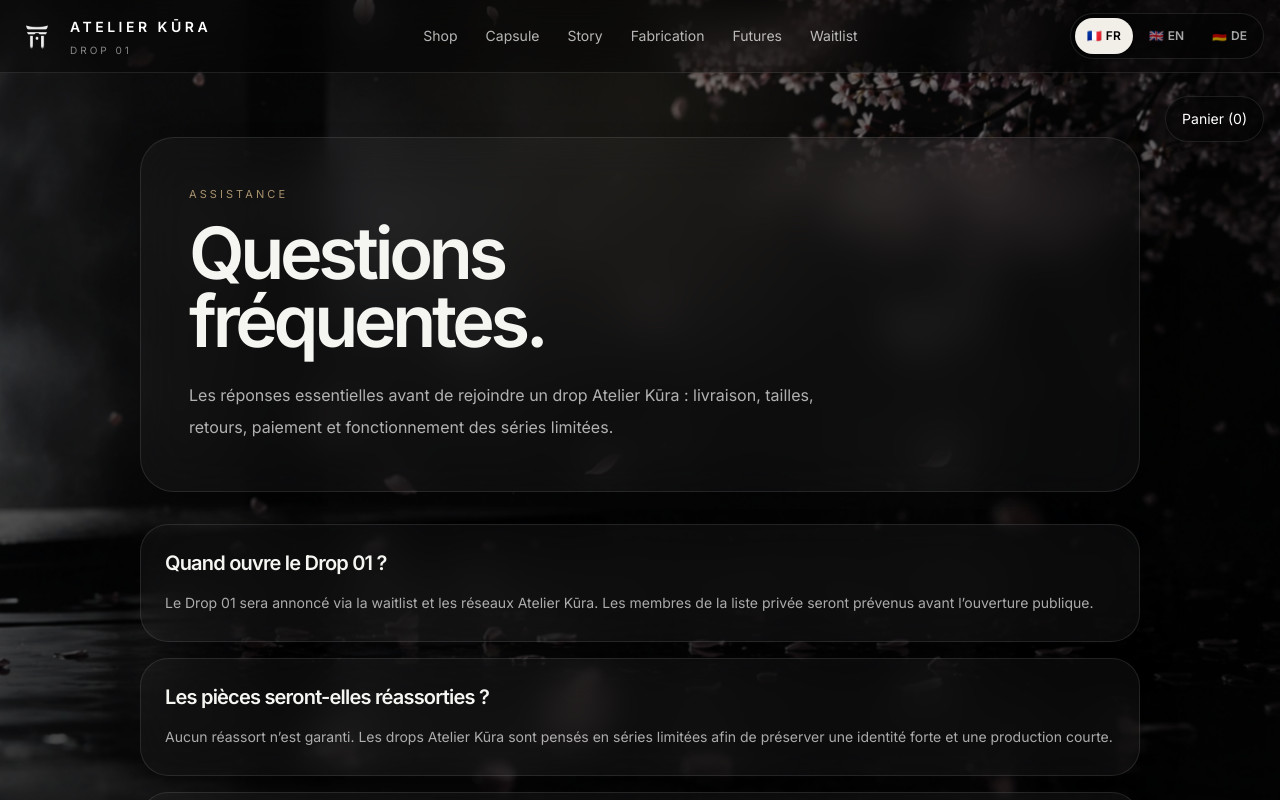
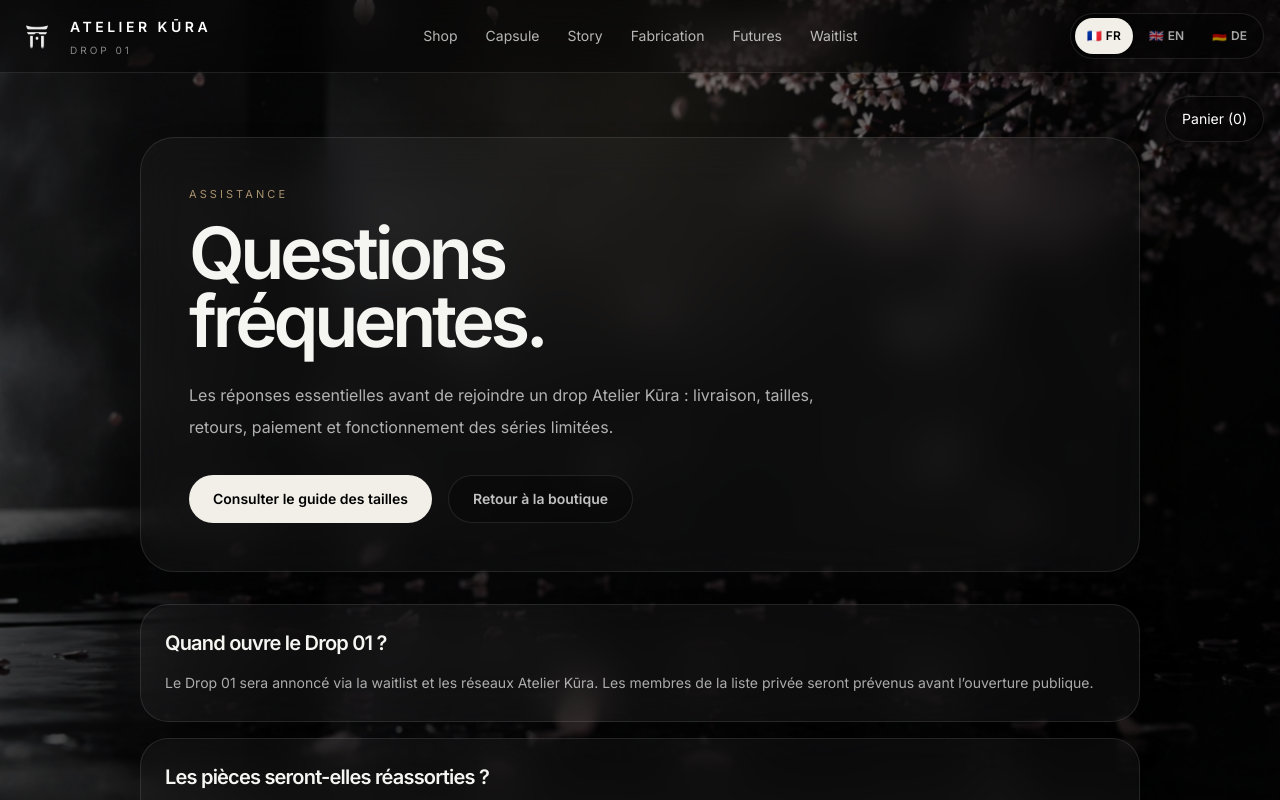
Before and after one commit to alexis54230nancy-boop/atelier-kura, a Next.js app: page /faq in a window 1280 px wide. Shown: the top 800 px of the page. Built offline with nearby package versions, Linux system fonts and the light colour scheme.

Commit message:
add multilingual premium FAQ page

```diff
--- a/app/faq/page.tsx
+++ b/app/faq/page.tsx
@@ -1,45 +1,132 @@
+"use client";
+
+import Link from "next/link";
 import Navbar from "../../components/Navbar";
 import Footer from "../../components/Footer";
+import { useI18n } from "../../components/LanguageProvider";
 
-const faqs = [
+export default function FaqPage() {
+  const { language } = useI18n();
+
+  const copy = {
+    eyebrow: {
+      fr: "Assistance",
+      en: "Assistance",
+      de: "Hilfe",
+    },
+    titleLine1: {
+      fr: "Questions",
+      en: "Frequently",
+      de: "Häufige",
+    },
+    titleLine2: {
+      fr: "fréquentes.",
+      en: "asked questions.",
+      de: "Fragen.",
+    },
+    intro: {
+      fr: "Les réponses essentielles avant de rejoindre un drop Atelier Kūra : livraison, tailles, retours, paiement et fonctionnement des séries limitées.",
+      en: "Essential answers before joining an Atelier Kūra drop: shipping, sizing, returns, payment and how limited series work.",
+      de: "Die wichtigsten Antworten vor einem Atelier Kūra Drop: Versand, Größen, Retouren, Zahlung und das Prinzip limitierter Serien.",
+    },
+    sizeGuideCta: {
+      fr: "Consulter le guide des tailles",
+      en: "View size guide",
+      de: "Größenguide ansehen",
+    },
+    shopCta: {
+      fr: "Retour à la boutique",
+      en: "Back to shop",
+      de: "Zurück zum Shop",
+    },
+    items: [
       {
-    question: "Quand ouvre le Drop 01 ?",
-    answer:
-      "Le Drop 01 sera annoncé via la waitlist et les réseaux Atelier Kūra. Les membres de la liste privée seront prévenus avant l’ouverture publique.",
+        question: {
+          fr: "Quand ouvre le Drop 01 ?",
+          en: "When does Drop 01 open?",
+          de: "Wann öffnet Drop 01?",
+        },
+        answer: {
+          fr: "Le Drop 01 sera annoncé via la waitlist et les réseaux Atelier Kūra. Les membres de la liste privée seront prévenus avant l’ouverture publique.",
+          en: "Drop 01 will be announced through the waitlist and Atelier Kūra channels. Members of the private list will be notified before the public opening.",
+          de: "Drop 01 wird über die Warteliste und die Kanäle von Atelier Kūra angekündigt. Mitglieder der privaten Liste werden vor dem öffentlichen Start informiert.",
+        },
       },
       {
-    question: "Les pièces seront-elles réassorties ?",
-    answer:
-      "Aucun réassort n’est garanti. Les drops Atelier Kūra sont pensés en séries limitées afin de préserver une identité forte et une production courte.",
+        question: {
+          fr: "Les pièces seront-elles réassorties ?",
+          en: "Will pieces be restocked?",
+          de: "Werden die Teile nachproduziert?",
+        },
+        answer: {
+          fr: "Aucun réassort n’est garanti. Les drops Atelier Kūra sont pensés en séries limitées afin de préserver une identité forte et une production courte.",
+          en: "No restock is guaranteed. Atelier Kūra drops are designed as limited series to preserve a strong identity and short production runs.",
+          de: "Ein Restock ist nicht garantiert. Atelier Kūra Drops sind als limitierte Serien konzipiert, um eine starke Identität und kurze Produktionsläufe zu bewahren.",
+        },
       },
       {
-    question: "Où livrez-vous ?",
-    answer:
-      "Atelier Kūra livre en France, au Luxembourg et en Belgique. Les options de livraison sont affichées au moment du paiement.",
+        question: {
+          fr: "Où livrez-vous ?",
+          en: "Where do you ship?",
+          de: "Wohin liefert ihr?",
+        },
+        answer: {
+          fr: "Atelier Kūra livre en France, au Luxembourg et en Belgique. Les options de livraison sont affichées au moment du paiement.",
+          en: "Atelier Kūra ships to France, Luxembourg and Belgium. Shipping options are displayed at checkout.",
+          de: "Atelier Kūra liefert nach Frankreich, Luxemburg und Belgien. Die Versandoptionen werden beim Checkout angezeigt.",
+        },
       },
       {
-    question: "Quels sont les délais de livraison ?",
-    answer:
-      "Les délais estimés sont généralement de 3 à 6 jours ouvrés après préparation de la commande. En cas de précommande, le délai peut être plus long et sera indiqué sur la fiche produit.",
+        question: {
+          fr: "Quels sont les délais de livraison ?",
+          en: "What are the delivery times?",
+          de: "Wie lange dauert die Lieferung?",
+        },
+        answer: {
+          fr: "Les délais estimés sont généralement de 3 à 6 jours ouvrés après préparation de la commande. En cas de précommande, le délai peut être plus long et sera indiqué sur la fiche produit.",
+          en: "Estimated delivery times are usually 3 to 6 business days after order preparation. For pre-orders, the delay may be longer and will be shown on the product page.",
+          de: "Die geschätzte Lieferzeit beträgt in der Regel 3 bis 6 Werktage nach Vorbereitung der Bestellung. Bei Vorbestellungen kann die Lieferzeit länger sein und wird auf der Produktseite angegeben.",
+        },
       },
       {
-    question: "Puis-je retourner un article ?",
-    answer:
-      "Oui, vous pouvez demander un retour sous 14 jours après réception si l’article est neuf, non porté, non lavé et dans son état d’origine.",
+        question: {
+          fr: "Puis-je retourner un article ?",
+          en: "Can I return an item?",
+          de: "Kann ich einen Artikel zurückgeben?",
+        },
+        answer: {
+          fr: "Oui, vous pouvez demander un retour sous 14 jours après réception si l’article est neuf, non porté, non lavé et dans son état d’origine.",
+          en: "Yes, you can request a return within 14 days of receipt if the item is new, unworn, unwashed and in its original condition.",
+          de: "Ja, du kannst innerhalb von 14 Tagen nach Erhalt eine Rückgabe anfragen, wenn der Artikel neu, ungetragen, ungewaschen und im Originalzustand ist.",
+        },
       },
       {
-    question: "Comment choisir ma taille ?",
-    answer:
-      "Chaque pièce possède une coupe pensée différemment. Consultez le guide des tailles avant achat, surtout si vous hésitez entre deux tailles.",
+        question: {
+          fr: "Comment choisir ma taille ?",
+          en: "How do I choose my size?",
+          de: "Wie wähle ich meine Größe?",
+        },
+        answer: {
+          fr: "Chaque pièce possède une coupe pensée différemment. Consultez le guide des tailles avant achat, surtout si vous hésitez entre deux tailles.",
+          en: "Each piece has its own fit. Check the size guide before purchase, especially if you are between two sizes.",
+          de: "Jedes Teil hat einen eigenen Schnitt. Schau vor dem Kauf in den Größenguide, besonders wenn du zwischen zwei Größen liegst.",
+        },
       },
       {
-    question: "Les paiements sont-ils sécurisés ?",
-    answer:
-      "Oui, les paiements sont traités via Stripe. Atelier Kūra ne stocke pas vos informations bancaires.",
+        question: {
+          fr: "Les paiements sont-ils sécurisés ?",
+          en: "Are payments secure?",
+          de: "Sind Zahlungen sicher?",
         },
-];
+        answer: {
+          fr: "Oui, les paiements sont traités via Stripe. Atelier Kūra ne stocke pas vos informations bancaires.",
+          en: "Yes, payments are processed through Stripe. Atelier Kūra does not store your banking information.",
+          de: "Ja, Zahlungen werden über Stripe abgewickelt. Atelier Kūra speichert keine Bankdaten.",
+        },
+      },
+    ],
+  };
 
-export default function FaqPage() {
   return (
     <main className="min-h-screen text-[#f5f5f2]">
       <Navbar />
@@ -48,32 +135,48 @@
         <div className="mx-auto w-[min(1000px,100%)]">
           <div className="rounded-[34px] border border-white/10 bg-white/[0.035] p-8 shadow-2xl backdrop-blur-xl md:p-12">
             <div className="text-[11px] uppercase tracking-[0.28em] text-[#A8926E]">
-              Assistance
+              {copy.eyebrow[language]}
             </div>
 
             <h1 className="mt-4 text-5xl font-semibold leading-[0.95] tracking-[-0.06em] md:text-7xl">
-              Questions
+              {copy.titleLine1[language]}
               <br />
-              fréquentes.
+              {copy.titleLine2[language]}
             </h1>
 
             <p className="mt-6 max-w-2xl text-base leading-8 text-white/68">
-              Les réponses essentielles avant de rejoindre un drop Atelier Kūra :
-              livraison, tailles, retours, paiement et fonctionnement des séries limitées.
+              {copy.intro[language]}
             </p>
+
+            <div className="mt-8 flex flex-wrap gap-4">
+              <Link
+                href="/guide-tailles"
+                className="inline-flex min-h-12 items-center justify-center rounded-full bg-[#F2EFE8] px-6 text-sm font-semibold text-black transition duration-300 hover:-translate-y-[1px]"
+              >
+                {copy.sizeGuideCta[language]}
+              </Link>
+
+              <Link
+                href="/shop"
+                className="inline-flex min-h-12 items-center justify-center rounded-full border border-white/10 bg-black/30 px-6 text-sm font-semibold text-white/75 transition duration-300 hover:-translate-y-[1px] hover:border-[#A8926E]/40 hover:text-white"
+              >
+                {copy.shopCta[language]}
+              </Link>
+            </div>
           </div>
 
           <div className="mt-8 space-y-4">
-            {faqs.map((item) => (
+            {copy.items.map((item) => (
               <div
-                key={item.question}
-                className="rounded-[28px] border border-white/10 bg-white/[0.035] p-6 shadow-2xl backdrop-blur-xl"
+                key={item.question.fr}
+                className="rounded-[28px] border border-white/10 bg-white/[0.035] p-6 shadow-2xl backdrop-blur-xl transition duration-500 hover:border-white/15 hover:bg-white/[0.045]"
               >
                 <h2 className="text-xl font-semibold tracking-[-0.04em]">
-                  {item.question}
+                  {item.question[language]}
                 </h2>
+
                 <p className="mt-3 text-sm leading-7 text-white/65">
-                  {item.answer}
+                  {item.answer[language]}
                 </p>
               </div>
             ))}
```
Lines whose indentation alone changed are shown as unchanged.
